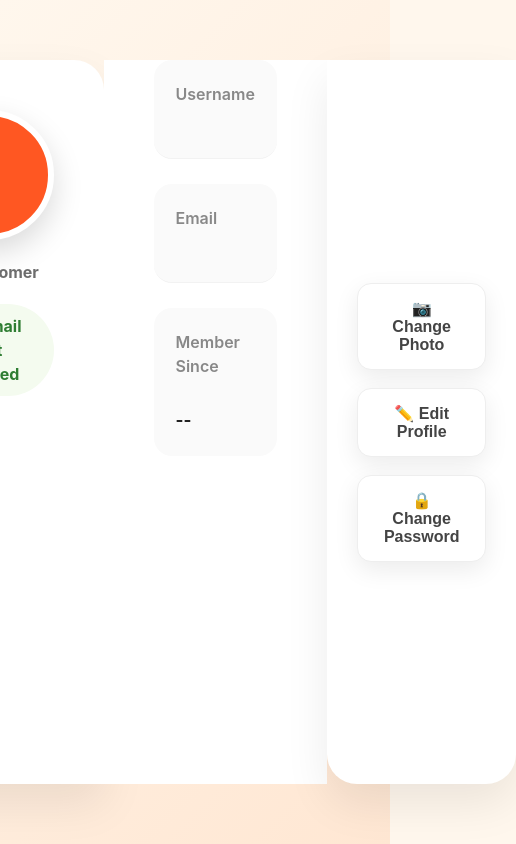
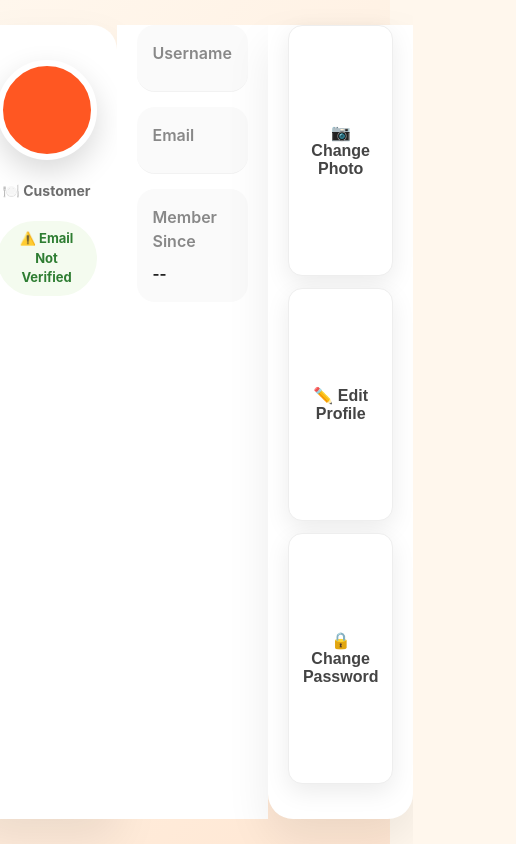
Before and after one commit to Juizpapi/ComeAgain, a React (Vite) app in the folder client/: page /profile in a window 390 px wide. Shown: the whole page, 516 px wide, since content can reach past the window. Built offline with nearby package versions, Linux system fonts and the light colour scheme; no server answers.

Commit message:
Fix profilpage css mobile view

```diff
--- a/client/src/styles/ProfilePage.css
+++ b/client/src/styles/ProfilePage.css
@@ -418,41 +418,154 @@ to{
 }
 
 /* =====================================================
-   MOBILE
+   MOBILE RESPONSIVE
 ===================================================== */
 
 @media(max-width:768px){
 
-.profile-page > div:last-child{
+    .profile-page{
+        padding:25px 12px;
+    }
 
-    padding:30px;
+
+    .profile-header,
+    .profile-info,
+    .profile-actions{
+
+        max-width:100%;
+    }
+
+
+    .profile-header{
+
+        padding:35px 20px 25px;
+
+        border-radius:25px 25px 0 0;
 
     }
 
+
+    .profile-info{
+
+        padding:0 20px 25px;
+
+        gap:15px;
+
+    }
+
+
+    .profile-actions{
+
+        padding:0 20px 35px;
+
+        gap:12px;
+
+        border-radius:0 0 25px 25px;
+
+    }
+
+
+    .profile-avatar{
+
+        width:100px;
+
+        height:100px;
+
+        font-size:40px;
+
+    }
+
+
+    .profile-header h2{
+
+        font-size:26px;
+
+        word-break:break-word;
+
+    }
+
+
+    .profile-header p{
+
+        font-size:14px;
+
+        word-break:break-word;
+
+    }
+
+
+    .verified-badge{
+
+        font-size:13px;
+
+        padding:8px 14px;
+
+    }
+
+
     .profile-row{
+
+        width:100%;
 
         flex-direction:column;
 
         align-items:flex-start;
 
+        gap:10px;
+
+        padding:16px;
+
     }
+
+
+    .profile-row strong{
+
+        font-size:15px;
+
+        word-break:break-word;
+
+    }
+
 
     .profile-input{
 
         width:100%;
 
+        box-sizing:border-box;
+
+        padding:12px;
+
     }
 
-.profile-actions{
-
-    flex-direction:column;
-
-}
 
     .profile-btn{
 
         width:100%;
 
+        padding:14px;
+
+    }
+
+
+    .success-toast{
+
+        left:12px;
+
+        right:12px;
+
+        top:15px;
+
+        padding:15px;
+
+        gap:12px;
+
+    }
+
+
+    .success-message{
+
+        font-size:13px;
+
     }
 
 }
```
Lines whose indentation alone changed are shown as unchanged.
